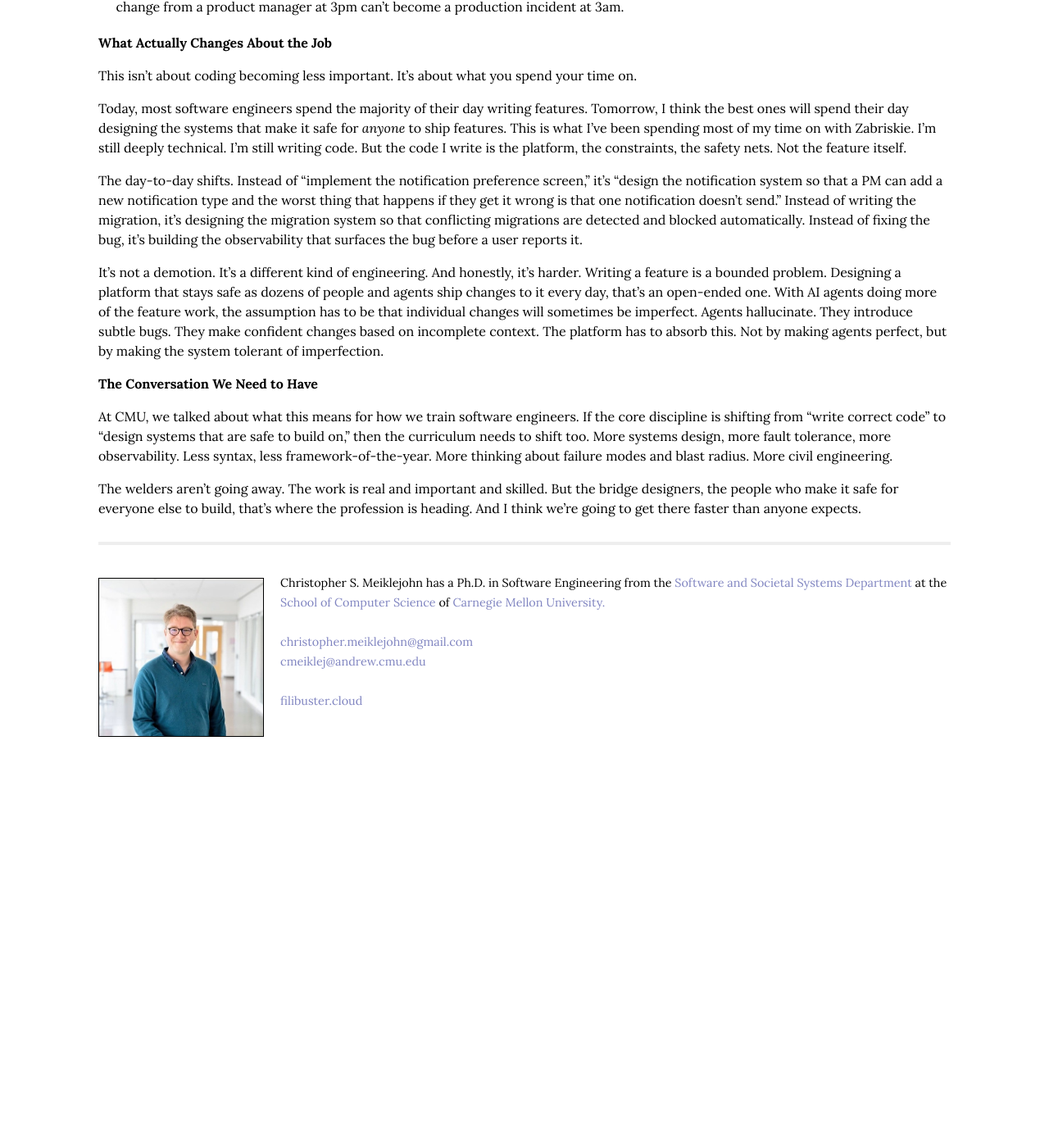
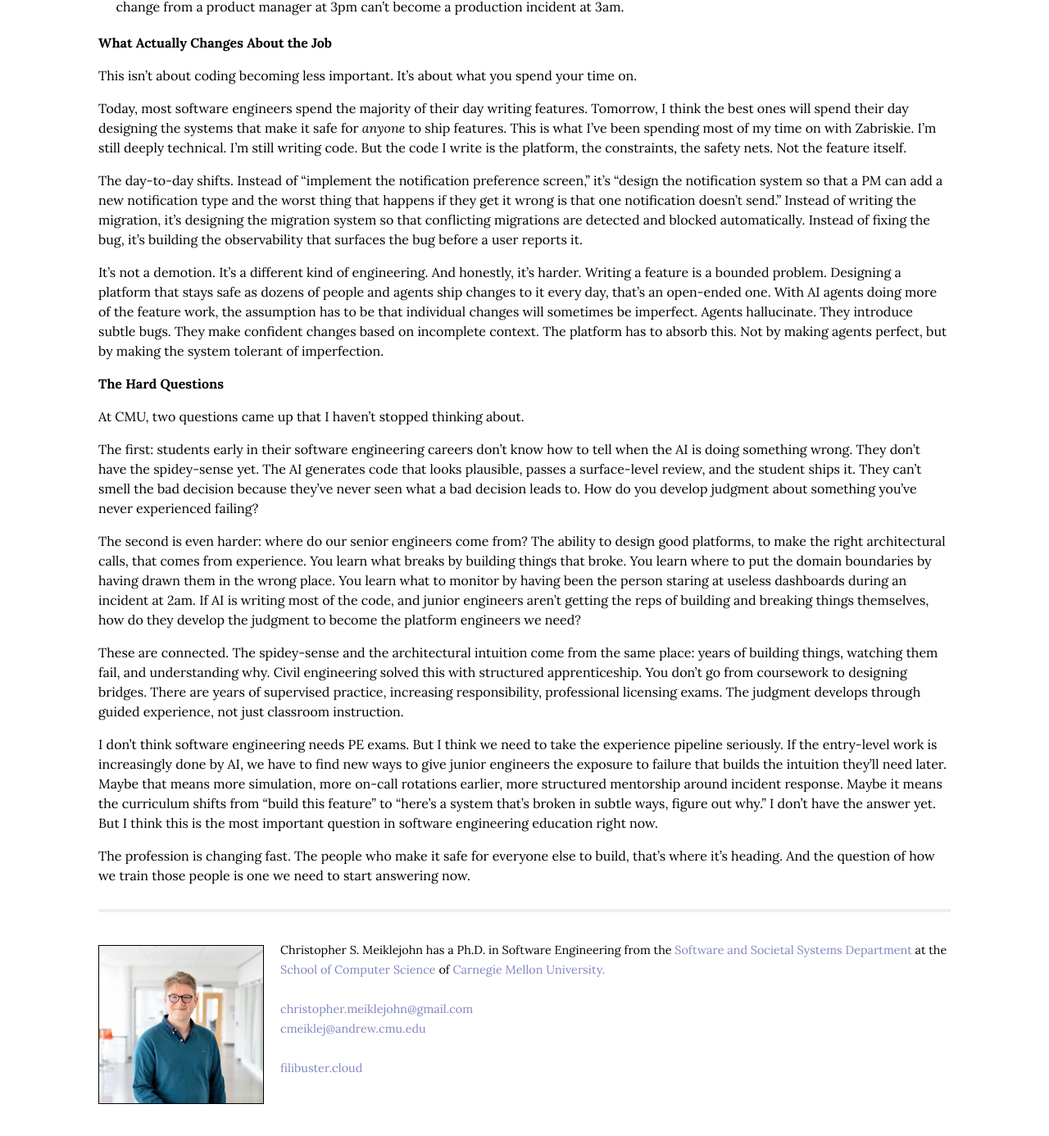
Before and after one commit to cmeiklejohn/cmeiklejohn.github.io, a Jekyll site: the page built from _posts/2026-04-01-software-engineering-is-becoming-civil-engineering.markdown, in a window 1280 px wide and 1400 px high, scrolled down 1744 px. Shown: the top 1386 px of the window at 82% size. Built offline with Jekyll 4.4.1, drawn with Linux system fonts in a browser that asks for light colours; some web fonts are replaced; before the commit the page ends 2696 px from its top, so only the background shows below that.

Commit message:
Rewrite closing: two hard questions from the CMU conversation
1. How do juniors develop spidey-sense when AI hides the failures?
2. Where do senior platform engineers come from if juniors skip the
   reps of building and breaking things?

Civil engineering's answer: structured apprenticeship. Software
engineering needs its own version.

https://claude.ai/code/session_018mjBVoMgWwm8eLhnnMXsGy

```diff
--- a/_posts/2026-04-01-software-engineering-is-becoming-civil-engineering.markdown
+++ b/_posts/2026-04-01-software-engineering-is-becoming-civil-engineering.markdown
@@ -56,8 +56,16 @@ The day-to-day shifts. Instead of "implement the notification preference screen,
 
 It's not a demotion. It's a different kind of engineering. And honestly, it's harder. Writing a feature is a bounded problem. Designing a platform that stays safe as dozens of people and agents ship changes to it every day, that's an open-ended one. With AI agents doing more of the feature work, the assumption has to be that individual changes will sometimes be imperfect. Agents hallucinate. They introduce subtle bugs. They make confident changes based on incomplete context. The platform has to absorb this. Not by making agents perfect, but by making the system tolerant of imperfection.
 
-## The Conversation We Need to Have
+## The Hard Questions
 
-At CMU, we talked about what this means for how we train software engineers. If the core discipline is shifting from "write correct code" to "design systems that are safe to build on," then the curriculum needs to shift too. More systems design, more fault tolerance, more observability. Less syntax, less framework-of-the-year. More thinking about failure modes and blast radius. More civil engineering.
+At CMU, two questions came up that I haven't stopped thinking about.
 
-The welders aren't going away. The work is real and important and skilled. But the bridge designers, the people who make it safe for everyone else to build, that's where the profession is heading. And I think we're going to get there faster than anyone expects.
+The first: students early in their software engineering careers don't know how to tell when the AI is doing something wrong. They don't have the spidey-sense yet. The AI generates code that looks plausible, passes a surface-level review, and the student ships it. They can't smell the bad decision because they've never seen what a bad decision leads to. How do you develop judgment about something you've never experienced failing?
+
+The second is even harder: where do our senior engineers come from? The ability to design good platforms, to make the right architectural calls, that comes from experience. You learn what breaks by building things that broke. You learn where to put the domain boundaries by having drawn them in the wrong place. You learn what to monitor by having been the person staring at useless dashboards during an incident at 2am. If AI is writing most of the code, and junior engineers aren't getting the reps of building and breaking things themselves, how do they develop the judgment to become the platform engineers we need?
+
+These are connected. The spidey-sense and the architectural intuition come from the same place: years of building things, watching them fail, and understanding why. Civil engineering solved this with structured apprenticeship. You don't go from coursework to designing bridges. There are years of supervised practice, increasing responsibility, professional licensing exams. The judgment develops through guided experience, not just classroom instruction.
+
+I don't think software engineering needs PE exams. But I think we need to take the experience pipeline seriously. If the entry-level work is increasingly done by AI, we have to find new ways to give junior engineers the exposure to failure that builds the intuition they'll need later. Maybe that means more simulation, more on-call rotations earlier, more structured mentorship around incident response. Maybe it means the curriculum shifts from "build this feature" to "here's a system that's broken in subtle ways, figure out why." I don't have the answer yet. But I think this is the most important question in software engineering education right now.
+
+The profession is changing fast. The people who make it safe for everyone else to build, that's where it's heading. And the question of how we train those people is one we need to start answering now.
```
